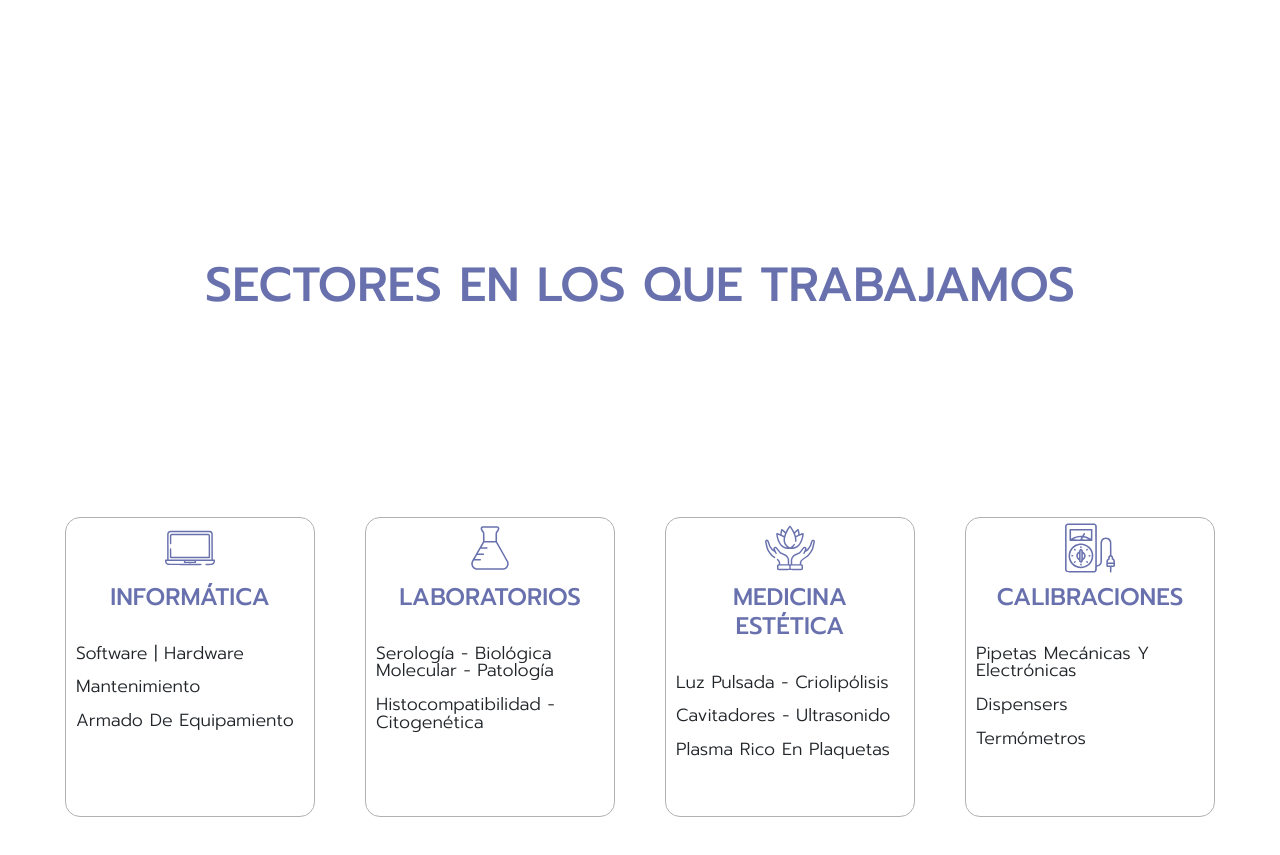
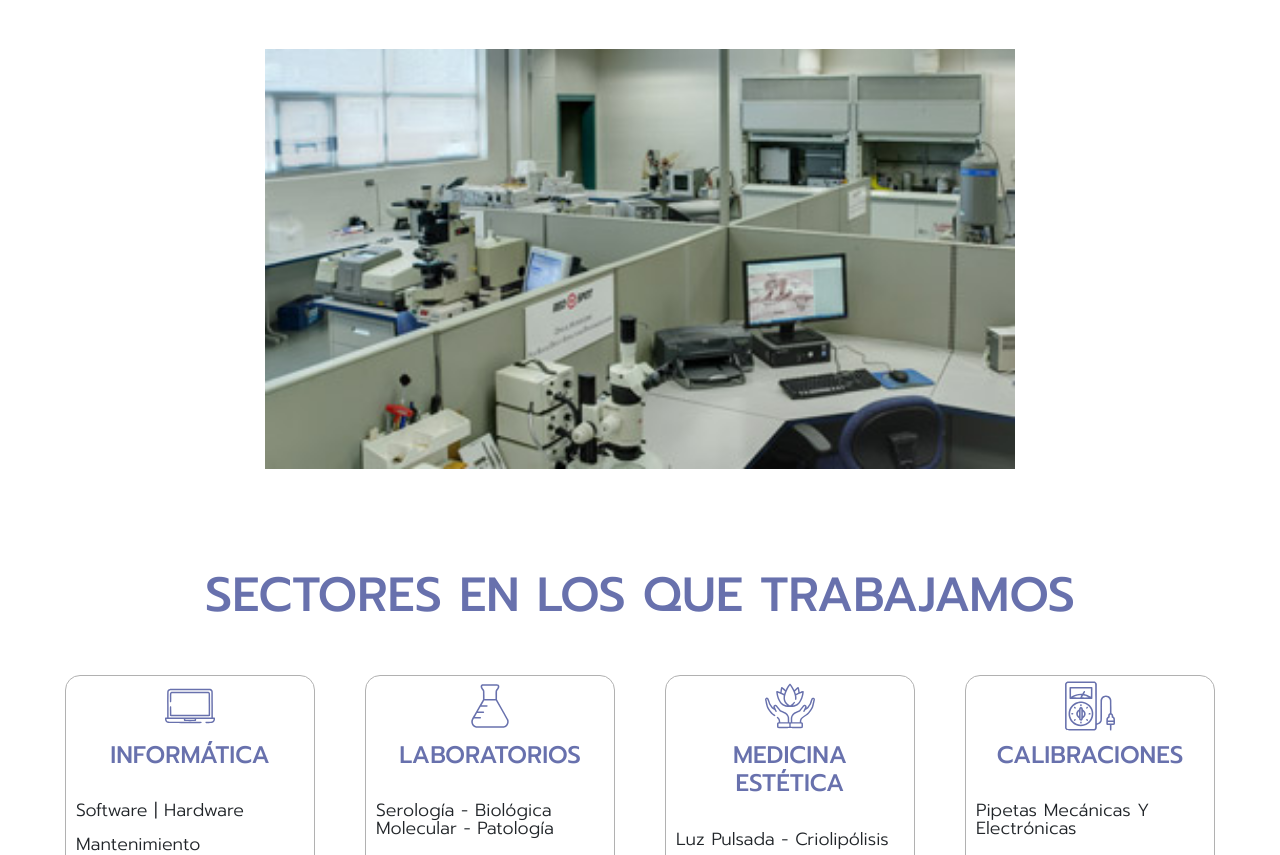
Before and after one commit to FrancoUrsino/chris, a website: page pages/About.html in a window 1280 px wide. Shown: the part 1164-2019 px from the top of the page. Drawn offline with nearby package versions, Linux system fonts and the light colour scheme.

Commit message:
finish about

```diff
--- a/pages/About.html
+++ b/pages/About.html
@@ -62,9 +62,9 @@
     <section class="AboutUs">
       <div class="AboutUs__container">
         <p class="AboutUs__text">CONTAMOS CON PROFESIONALES MATRICULADOS CON ASISTENCIA A CURSOS DE CAPACITACION TÉCNICA NACIONAL E INTERNACIONAL, CON OBTENCIÓN DE CERTIFICACIONES PARA INSTALAR, CONSERVAR Y REPARAR DISTINTOS TIPOS Y MODELOS DE EQUIPAMIENTOS EN ELECTROMEDICINA.</p>
-        <!-- <img src="../img/FOTO_SERVICE.jpg"  class="AboutUs__img" alt=""> -->
         <img src="../img/CERTIFICADOS.jpg"  class="AboutUs__img" alt="">
       </div>
+      <img src="../img/FOTO_SERVICE.jpg"  class="AboutUs__img--2" alt="">
       <h2 class="AboutUs__SubTitle">Sectores en los que trabajamos</h2>
 
       <!--INFORMATICA-->
--- a/scss/_about.scss
+++ b/scss/_about.scss
@@ -29,6 +29,16 @@
       height: 400px;
       object-fit: contain;
     }
+  }
+
+  &__img--2{
+    display: flex;
+    width: 350px;
+    height: 320px;
+    justify-self: center;
+    align-items: center;
+    object-fit: cover;
+    margin-top: 2em;
   }
 
   &__SubTitle{
--- a/scss/_mq-1200.scss
+++ b/scss/_mq-1200.scss
@@ -34,6 +34,10 @@
         height: 440px;
       }
     }
+    &__img--2{
+      width: 750px;
+      height: 420px;
+    }
   }
 
   .section2{
--- a/scss/_mq-360.scss
+++ b/scss/_mq-360.scss
@@ -73,5 +73,9 @@
         height: 300px;
       }
     }
+    &__img--2{
+      width: 340px;
+      height: 300px;
+    }
   }
 }
--- a/scss/_mq-460.scss
+++ b/scss/_mq-460.scss
@@ -73,5 +73,9 @@
         height: 340px;
       }
     }
+    &__img--2{
+      width: 430px;
+      height: 370px;
+    }
   }
 }
--- a/scss/_mq-600.scss
+++ b/scss/_mq-600.scss
@@ -62,7 +62,12 @@
     }
 
     &__SubTitle{
-      padding-top: 200px;
+      padding: 30px 0;
+
+    }
+    &__img--2{
+      width: 560px;
+      height: 450px;
     }
   }
 }
```
Also changed, not shown: css/style.css, 1 other file.
